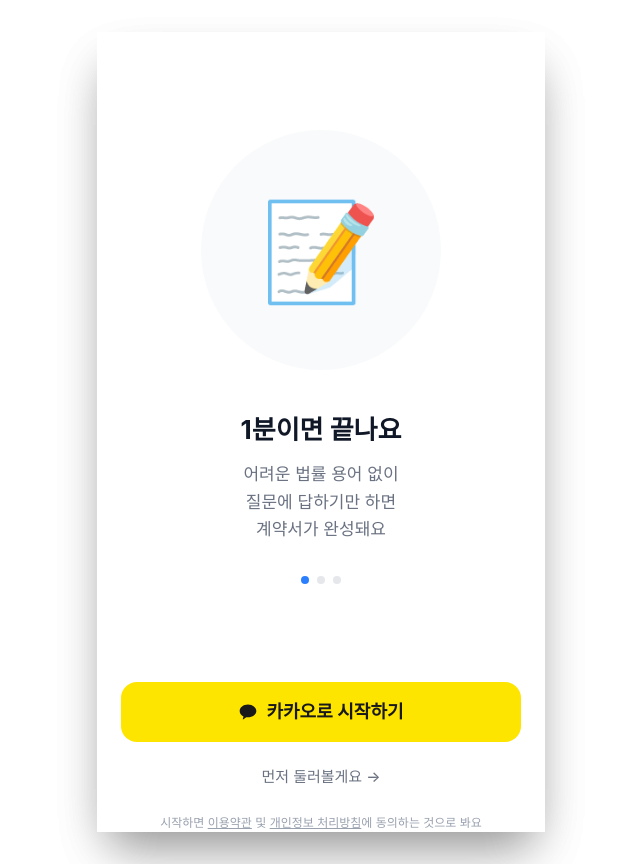
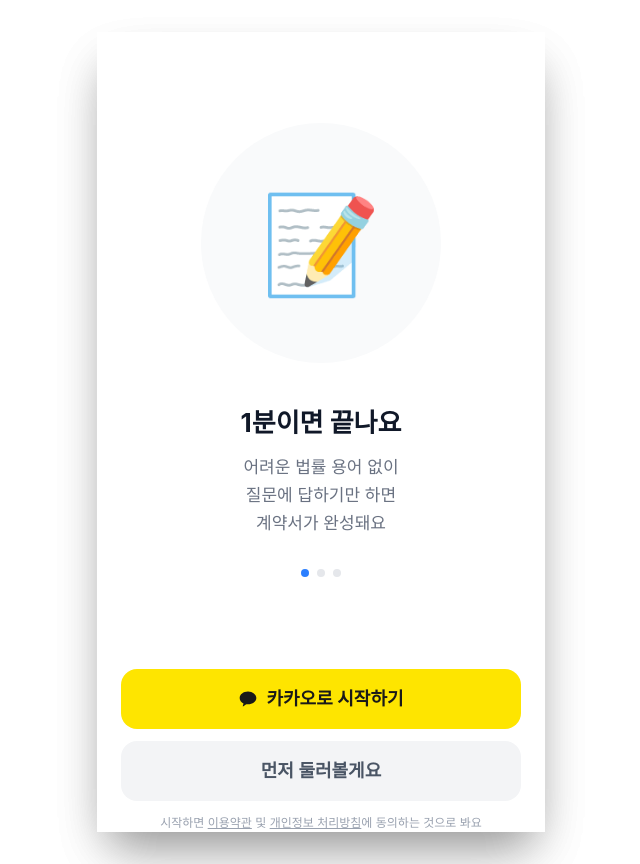
Before and after one commit to lemonmilkceo/final, a Next.js app: page /onboarding in a window 1280 px wide. Shown: the whole page, without its empty margins (319-959 px from the left). Built offline with nearby package versions, Linux system fonts and the light colour scheme.

Commit message:
style: 둘러보기 버튼 회색 버튼 스타일로 변경

```diff
--- a/app/(public)/onboarding/page.tsx
+++ b/app/(public)/onboarding/page.tsx
@@ -134,9 +134,9 @@ export default function OnboardingPage() {
         <button
           onClick={handleGuest}
           disabled={isPending}
-          className="w-full py-3 text-gray-500 text-[15px] font-medium"
+          className="w-full py-4 rounded-2xl font-semibold text-lg bg-gray-100 text-gray-600 active:bg-gray-200 transition-all"
         >
-          먼저 둘러볼게요 →
+          먼저 둘러볼게요
         </button>
 
         {/* 약관 동의 안내 */}
```
